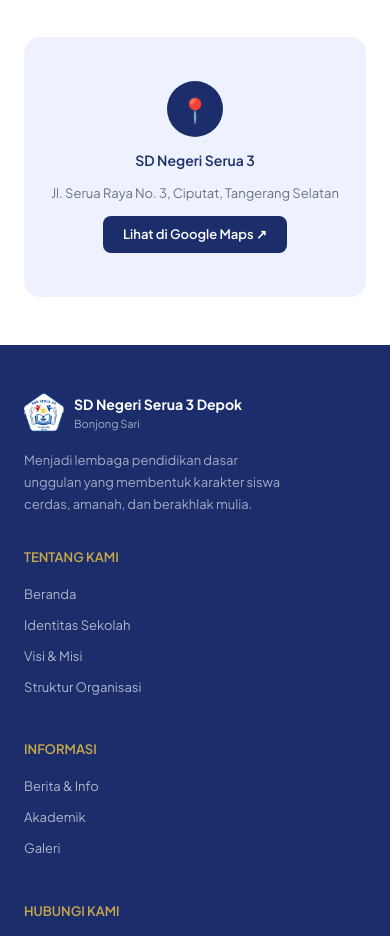
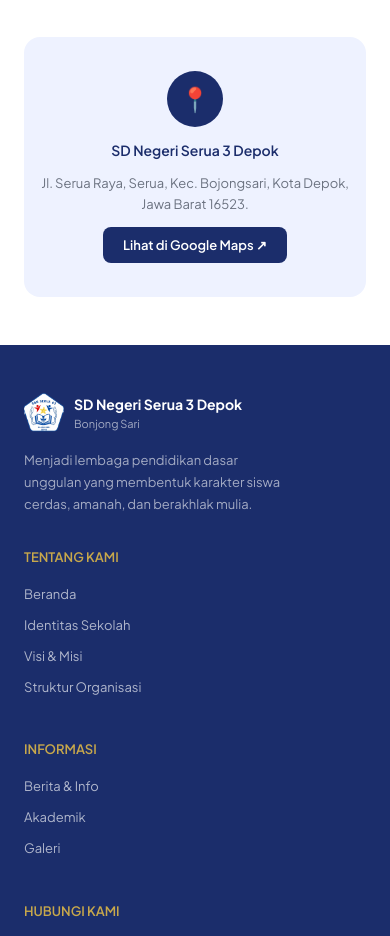
Before and after one commit to kmardiso/website-sdn-serua3, a Next.js app: page /kontak in a window 390 px wide. Shown: the part 1940-2876 px from the top of the page. Built offline with nearby package versions, Linux system fonts and the light colour scheme.

Commit message:
feat: responsive semua halaman publik

```diff
--- a/app/kontak/page.tsx
+++ b/app/kontak/page.tsx
@@ -124,9 +124,9 @@
 
         <div style={{ marginTop: '3rem', background: '#EEF2FF', borderRadius: 16, height: 260, display: 'flex', alignItems: 'center', justifyContent: 'center', flexDirection: 'column', gap: 12 }}>
           <div style={{ width: 56, height: 56, background: '#1B2D6B', borderRadius: '50%', display: 'flex', alignItems: 'center', justifyContent: 'center', fontSize: 24 }}>📍</div>
-          <div style={{ fontWeight: 600, fontSize: 14, color: '#1B2D6B' }}>SD Negeri Serua 3</div>
-          <div style={{ fontSize: 13, color: '#6b7280', textAlign: 'center', padding: '0 1rem' }}>Jl. Serua Raya No. 3, Ciputat, Tangerang Selatan</div>
-          <a href="https://maps.google.com" target="_blank" style={{ background: '#1B2D6B', color: '#fff', padding: '8px 20px', borderRadius: 8, fontSize: 13, fontWeight: 600, textDecoration: 'none' }}>Lihat di Google Maps ↗</a>
+          <div style={{ fontWeight: 600, fontSize: 14, color: '#1B2D6B' }}>SD Negeri Serua 3 Depok</div>
+          <div style={{ fontSize: 13, color: '#6b7280', textAlign: 'center', padding: '0 1rem' }}>Jl. Serua Raya, Serua, Kec. Bojongsari, Kota Depok, Jawa Barat 16523.</div>
+          <a href="https://www.google.com/maps/place/Serua+State+Elementary+School+03/@-6.3669119,106.7321748,3a,75y,249.02h,69.6t/data=!3m7!1e1!3m5!1sM_EpR9lmX7GJfNVtRz-BLA!2e0!6shttps:%2F%2Fstreetviewpixels-pa.googleapis.com%2Fv1%2Fthumbnail%3Fcb_client%3Dmaps_sv.tactile%26w%3D900%26h%3D600%26pitch%3D20.3960312376027%26panoid%3DM_EpR9lmX7GJfNVtRz-BLA%26yaw%3D249.0227186730117!7i16384!8i8192!4m6!3m5!1s0x2e69ef5c59af565d:0xbe8af972f88497a0!8m2!3d-6.3670115!4d106.7321926!16s%2Fg%2F1hm5fzdk5?entry=ttu&g_ep=EgoyMDI2MDYxNi4wIKXMDSoASAFQAw%3D%3D" target="_blank" style={{ background: '#1B2D6B', color: '#fff', padding: '8px 20px', borderRadius: 8, fontSize: 13, fontWeight: 600, textDecoration: 'none' }}>Lihat di Google Maps ↗</a>
         </div>
       </div>
 
```
